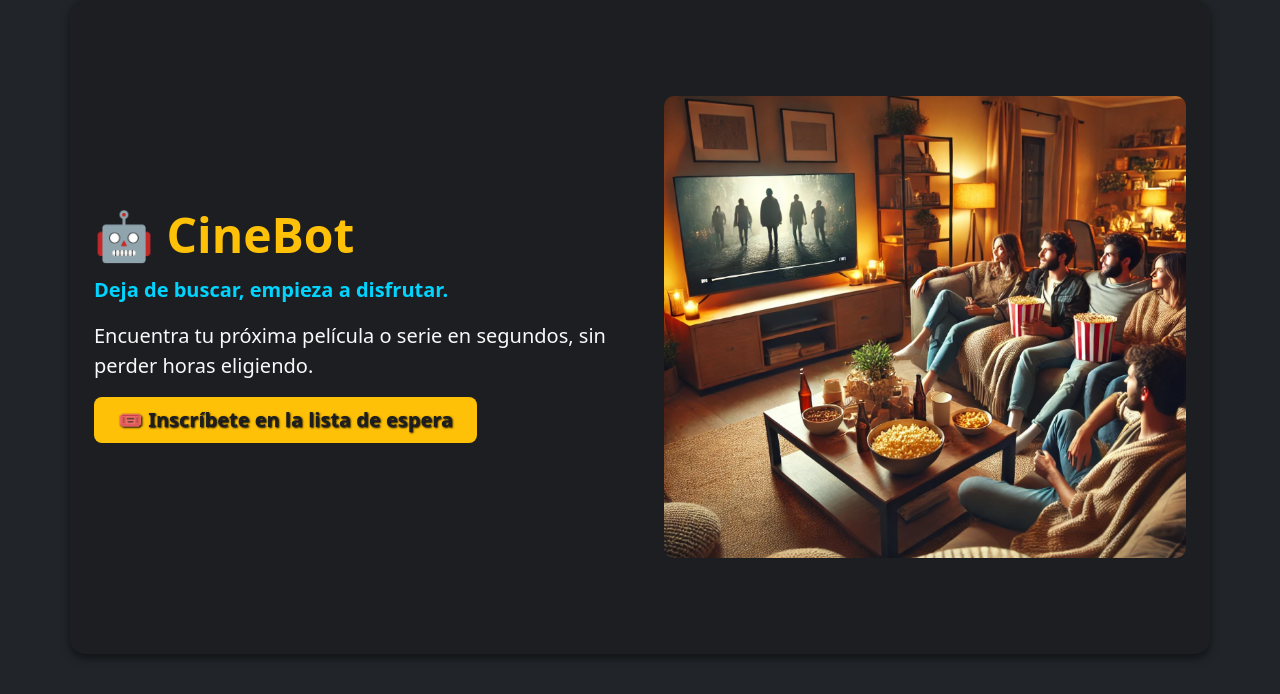
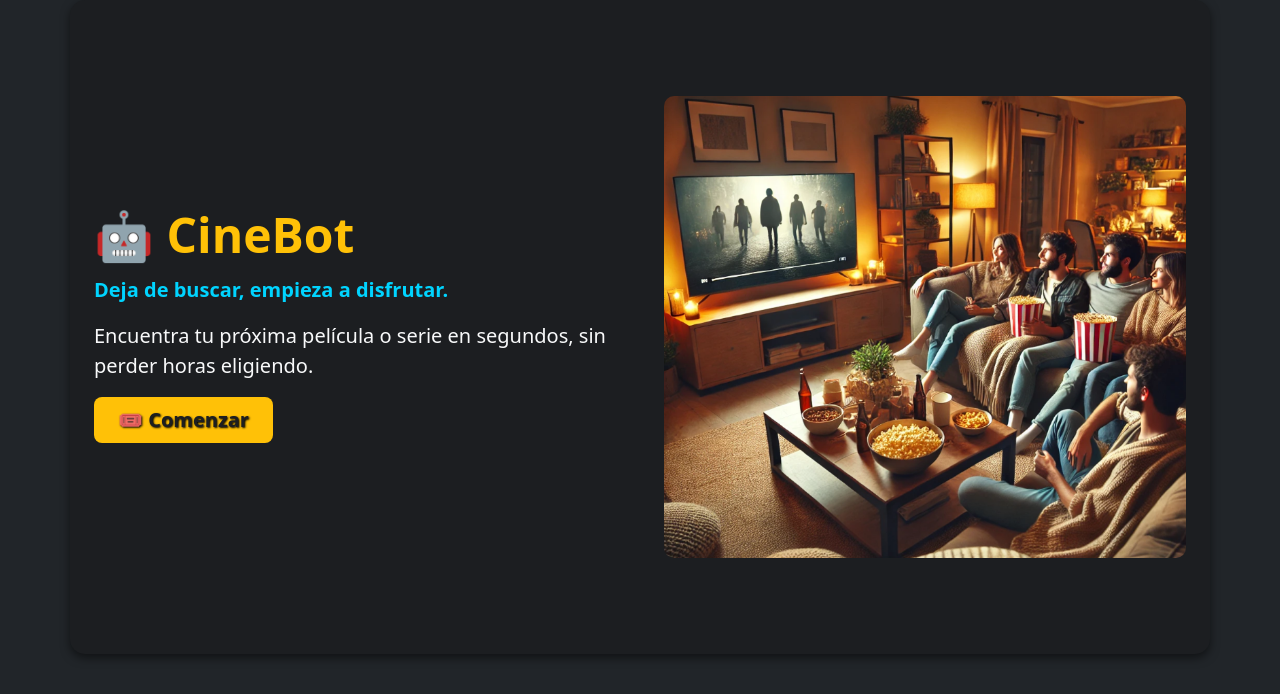
Before and after one commit to crgonzalezf/Tarea1, a Flask app: page / in a window 1280 px wide. Shown: the top 694 px of the page. Run offline with Flask 3, Linux system fonts and the light colour scheme; parts of the project's set-up code (start-up, migrations or seed data) failed here and were passed over; some libraries are stand-ins or nearby versions.

Commit message:
Update landing.html

```diff
--- a/templates/landing.html
+++ b/templates/landing.html
@@ -17,8 +17,8 @@
                 Encuentra tu próxima película o serie en segundos, sin perder horas eligiendo.
             </p>
             <div class="d-grid gap-2 d-md-flex justify-content-md-start">
-                <a href="https://docs.google.com/forms/d/e/1FAIpQLSco3u7Ioiez-seL4T6SJQYTtok4pG2ytCFajMTbwqbp5Semkw/viewform?usp=header" class="btn btn-warning btn-lg px-4 me-md-2" style="background-color: #ffc107; border: none; color: #1c1e21; font-weight: bold; text-shadow: 1px 1px 2px #000;">
-                    🎟️ Inscríbete en la lista de espera
+                <a href="/chat" class="btn btn-warning btn-lg px-4 me-md-2" style="background-color: #ffc107; border: none; color: #1c1e21; font-weight: bold; text-shadow: 1px 1px 2px #000;">
+                    🎟️ Comenzar
                 </a>
             </div>
         </div>
```
